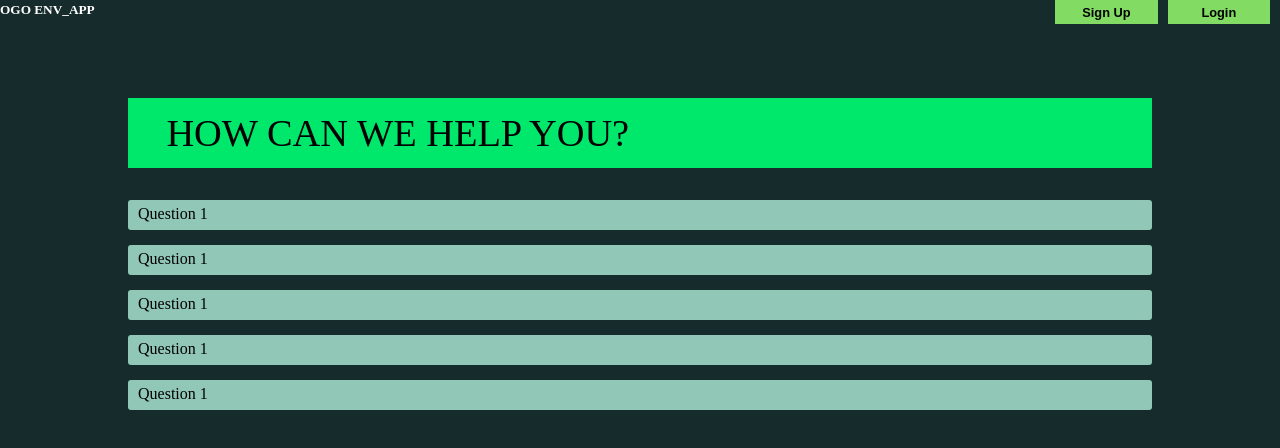
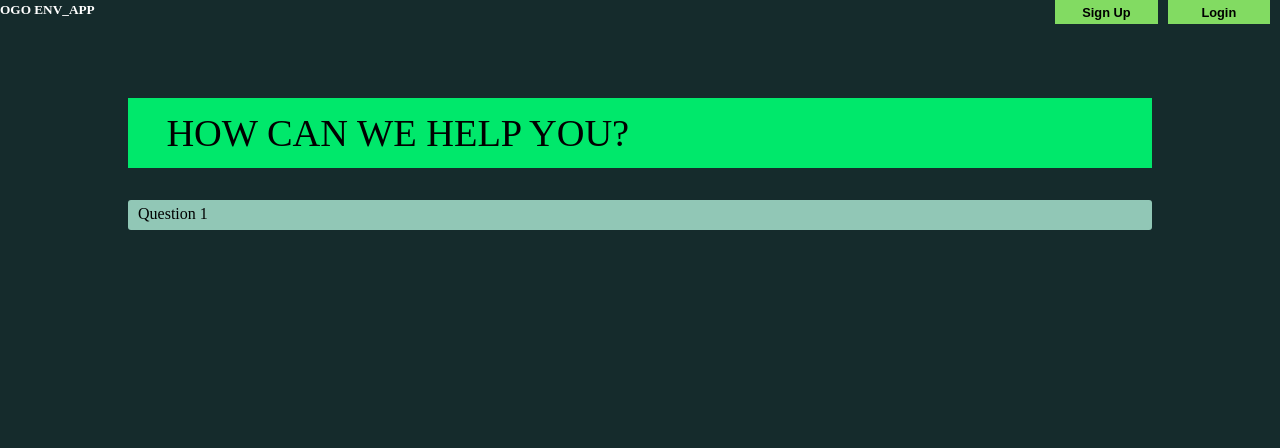
Before and after one commit to Abhishek-Gurav/Intern__1, a Next.js app: page / in a window 1280 px wide. Shown: the top 448 px of the page. Built offline with nearby package versions, Linux system fonts and the light colour scheme.

Commit message:
Second Commit

```diff
--- a/pages/index.js
+++ b/pages/index.js
@@ -2,7 +2,6 @@
 
 import Block from "../components/Block";
 import Button from "../components/Button";
-
 export default function Home() {
   return (
     <div>
@@ -13,11 +12,7 @@ export default function Home() {
       </div>
       <div class="main">
         <Block text="HOW CAN WE HELP YOU?" class="main__question" />
-        <Block text="Question 1" class="main__options" />
-        <Block text="Question 1" class="main__options" />
-        <Block text="Question 1" class="main__options" />
-        <Block text="Question 1" class="main__options" />
-        <Block text="Question 1" class="main__options" />
+          <Block class="main__options" />
       </div>
     </div>
   );
```
